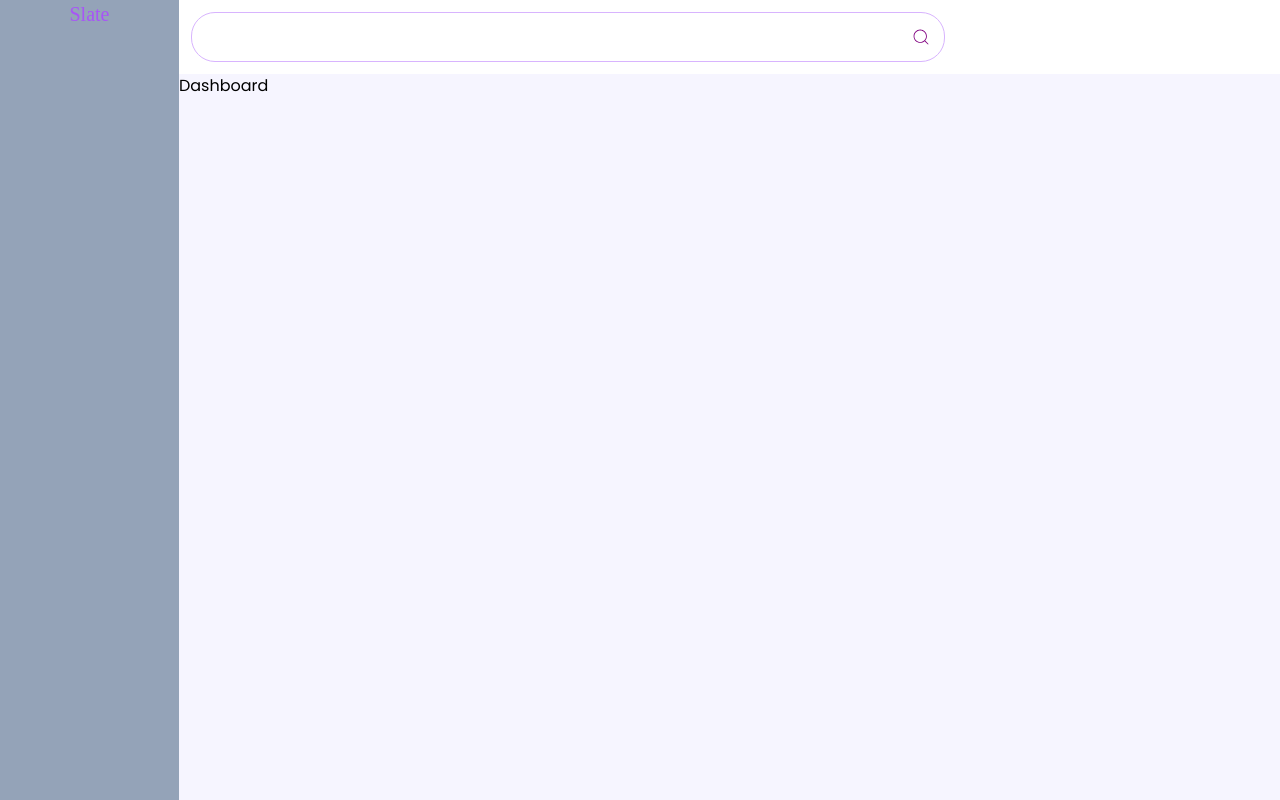
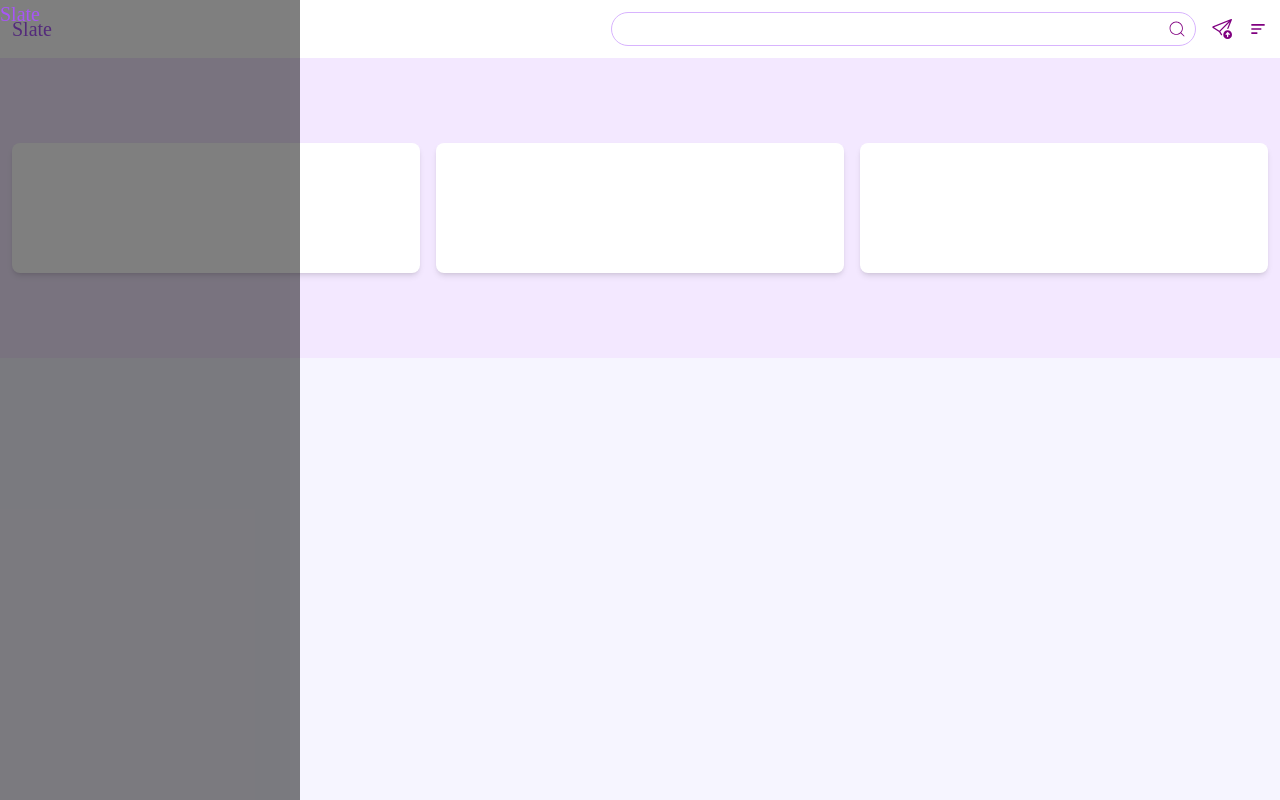
Before and after one commit to AccoladesIO/slate, a Next.js app: page /dashboard in a window 1280 px wide. Built offline with nearby package versions, Linux system fonts and the light colour scheme; a web font is replaced by a local one.

Commit message:
modification of the dashboard layout

```diff
--- a/src/components/Layout/Layout.tsx
+++ b/src/components/Layout/Layout.tsx
@@ -1,15 +1,20 @@
 import React from 'react'
 import Header from '../ui/Header';
 import SideBar from '../ui/SideBar';
+import { useContextValue } from '@/utils/hooks/Context';
 
 interface LayoutProp {
     children: React.ReactNode;
     active: string;
 }
 const Layout: React.FC<LayoutProp> = ({ children, active }) => {
+    const { sideBarOpen } = useContextValue()
     return (
         <div className='w-full flex relative'>
-            <SideBar active={active} />
+            {
+                sideBarOpen &&
+                <SideBar active={active} />
+            }
             <div className='w-full sm:mb-0 mb-10'>
                 <Header />
                 {children}
--- a/src/components/ui/Header.tsx
+++ b/src/components/ui/Header.tsx
@@ -1,18 +1,28 @@
 import React from 'react'
 import { CiSearch } from 'react-icons/ci'
 import Logo from './Logo'
+import { BiMenuAltLeft } from 'react-icons/bi'
+import { useContextValue } from '@/utils/hooks/Context'
+import { BsSendArrowUp } from 'react-icons/bs'
 
 const Header = () => {
+  const { toggleSideBar } = useContextValue()
   return (
     <div className='w-full flex items-center justify-between p-3 gap-4 bg-white'>
-      <div className='flex sm:hidden'>
+      <div className='w-full'>
         <Logo />
       </div>
-      <div className=' w-[70%] outline-none border border-purple-300 p-1 rounded-3xl flex'>
-        <input type="text" className='w-full outline-none text-xs ml-2' />
-        <div className='flex items-center justify-center w-10 h-10'>
+      <div className=' w-full outline-none border border-purple-300 rounded-3xl flex'>
+        <input type="text" className='w-full outline-none text-xs m-2' />
+        <div className='flex flex-col items-center justify-center w-10 h-8'>
           <CiSearch size={20} color='purple' />
         </div>
+      </div>
+      <div className='flex h-full items-center justify-center w-10' onClick={toggleSideBar}>
+        <BsSendArrowUp size={20} color='purple' />
+      </div>
+      <div className='flex h-full items-center justify-center w-10' onClick={toggleSideBar}>
+        <BiMenuAltLeft size={20} color='purple' />
       </div>
     </div>
   )
--- a/src/components/ui/SideBar.tsx
+++ b/src/components/ui/SideBar.tsx
@@ -5,7 +5,7 @@ const SideBar = ({ active }: { active: string }) => {
 
   console.log(active)
   return (
-    <div className='h-[100vh] w-52 hidden sm:flex flex-col justify-between items-center gap-2 bg-slate-400'>
+    <div className='h-[100vh] w-full max-w-[300px] absolute bg-black/50'>
       <Logo />
     </div>
   )
--- a/src/pages/dashboard/index.tsx
+++ b/src/pages/dashboard/index.tsx
@@ -5,7 +5,13 @@ const Dashboard = () => {
     return (
         <Layout active='Dashboard'>
             <div className='w-full'>
-                Dashboard
+                <div className='w-full min-h-[300px] bg-purple-100 items-center justify-center '>
+                    <div className="flex flex-col sm:flex-row w-full p-3 justify-center items-center gap-4 min-h-[300px]">
+                        <div className="w-full bg-white rounded-lg shadow-md h-[130px]"></div>
+                        <div className="w-full bg-white rounded-lg shadow-md h-[130px]"></div>
+                        <div className="w-full bg-white rounded-lg shadow-md h-[130px]"></div>
+                    </div>
+                </div>
             </div>
         </Layout>
     )
--- a/src/utils/hooks/Context.js
+++ b/src/utils/hooks/Context.js
@@ -1,9 +1,15 @@
-import React, { createContext, useContext } from "react";
+import React, { createContext, useContext, useState } from "react";
 const AppContext = createContext(null);
 
 const ContextProvider = ({ children }) => {
+    const [sideBarOpen, setSideBarOpen] = useState(true)
+
+    const toggleSideBar = () => {
+        setSideBarOpen(!sideBarOpen)
+    }
     const contextValue = {
-        someValue: "exampleValue",
+        sideBarOpen,
+        toggleSideBar
     };
 
     return (
```
